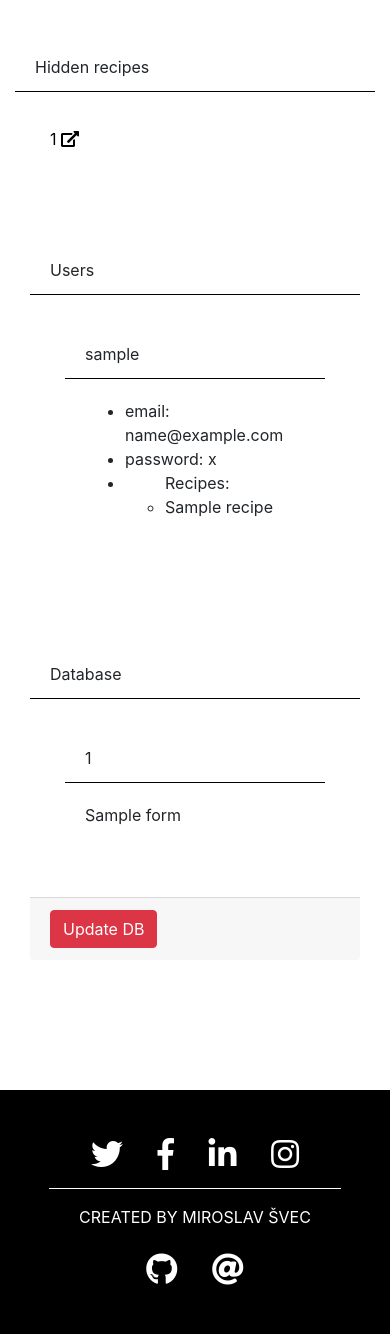
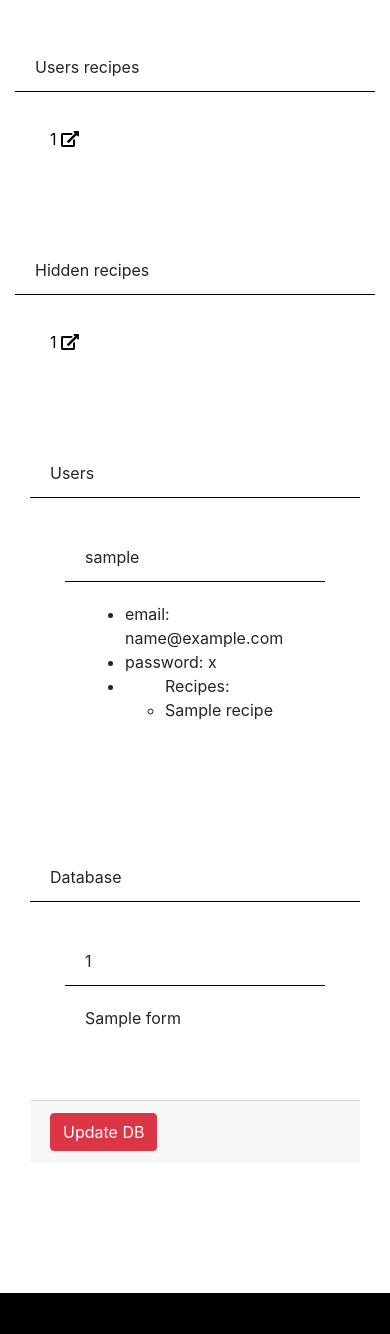
Before and after one commit to Code-Institute-Submissions/project-5, a Flask app: page /admin_dashboard in a window 390 px wide. Shown: the part 72-1406 px from the top of the page. Run offline with Flask 2, Linux system fonts and the light colour scheme; the visitor is signed in with stand-in values (Sample User, id 1); a database or web service that is not in the repository returns one stand-in record (values such as "Sample title"); some libraries are stand-ins or nearby versions.

Commit message:
Raw test for mobiles matplotlib

```diff
--- a/app.py
+++ b/app.py
@@ -1,5 +1,5 @@
 import os
-import pprint
+import matplotlib.pyplot as plt
 from flask import Flask, render_template, redirect, request, url_for, session, flash
 from flask_pymongo import PyMongo
 from bson.objectid import ObjectId
@@ -28,6 +28,7 @@ recipe_schema_id = "5ba2ded543277a316cbf0ef9"
 index.html
 
 """
+
 
 @app.route('/')
 @app.route('/index')
@@ -158,13 +159,15 @@ def recipe(recipe_id):
     forms = forms_collection.find()
     if request.method == "POST":
         if 'user' in session:
-            user_in_db = users_collection.find_one({"username": session['user']})
+            user_in_db = users_collection.find_one(
+                {"username": session['user']})
             return render_template("recipe.html", page_title=recipe['title'], recipe_id=recipe_id, recipe=recipe, forms=forms,  user_in_db=user_in_db, user_id=user_in_db['_id'])
         else:
             return render_template("recipe.html", page_title=recipe['title'], recipe_id=recipe_id, recipe=recipe, forms=forms)
     else:
         if 'user' in session:
-            user_in_db = users_collection.find_one({"username": session['user']})
+            user_in_db = users_collection.find_one(
+                {"username": session['user']})
             user_recipe = [x for x in user_in_db['recipes'] if x == recipe_id]
             voted_recipes = [x for x in user_in_db['votes'] if x == recipe_id]
             return render_template("recipe.html", page_title=recipe['title'], recipe_id=recipe_id, recipe=recipe, user_recipe=user_recipe, voted_recipes=voted_recipes, forms=forms,  user_in_db=user_in_db, user_id=user_in_db['_id'])
@@ -189,7 +192,8 @@ def add_recipe(user_id):
         user_in_db = users_collection.find_one({"username": session['user']})
 
         flash("Recipe added. Thank you!")
-        flash("Please note that your recipe must be approved by admin to be view in the site!")
+        flash(
+            "Please note that your recipe must be approved by admin to be view in the site!")
         flash("However you can still view your recipe trought profile page.")
         return redirect(url_for("recipe", recipe_id=recipe_id))
     if 'user' in session:
@@ -511,10 +515,33 @@ def dashboard():
         user_in_db = users_collection.find_one({"username": session['user']})
         users = users_collection.find()
         forms = forms_collection.find()
+        all_users_recipes = recipes_collection.find({"user_recipe": True})
         hidden_recipes = recipes_collection.find({"visibility": False})
-        return render_template("dashboard.html", page_title="dashboard", users=users, forms=forms, hidden_recipes=hidden_recipes, user_id=user_in_db['_id'])
+        return render_template("dashboard.html", page_title="dashboard", users=users, forms=forms, users_recipes=all_users_recipes, hidden_recipes=hidden_recipes, user_id=user_in_db['_id'])
     return redirect(url_for('index'))
 
+
+@app.route('/pie')
+def pie():
+    labels = 'Users', 'Database'
+    all_recipes = len(Search(collection=recipes_collection))
+    users_recipes = len(
+        [x for x in recipes_collection.find({"user_recipe": True})])
+    sizes = [users_recipes, all_recipes - users_recipes]
+    explode = (0, 0.1)
+    fig1, ax1 = plt.subplots()
+    ax1.pie(sizes, explode=explode, labels=labels, autopct='%1.1f%%',
+            shadow=True, startangle=90)
+    ax1.axis('equal')
+    plt.show()
+    if 'user' in session:
+        user_in_db = users_collection.find_one({"username": session['user']})
+        users = users_collection.find()
+        forms = forms_collection.find()
+        all_users_recipes = recipes_collection.find({"user_recipe": True})
+        hidden_recipes = recipes_collection.find({"visibility": False})
+        return render_template("dashboard.html", page_title="dashboard", users=users, forms=forms, users_recipes=all_users_recipes, hidden_recipes=hidden_recipes, user_id=user_in_db['_id'])
+    return redirect(url_for('index'))
 
 # Update db
 
--- a/templates/dashboard.html
+++ b/templates/dashboard.html
@@ -13,6 +13,22 @@
 
 {% block main_content %}
 <section class="container vh100">
+	<div class="row" id="pei"></div>
+	<div class="row">
+		<div class="card col-12">
+			<div class="card-header">Users recipes</div>
+			<div class="card-body">
+				{% if users_recipes %}
+				{% for recipe in users_recipes %}
+				<div class="card">
+					<a href="{{url_for('recipe', recipe_id=recipe._id)}}" target="_blank">{{recipe._id}} <i class="fas fa-external-link-alt"></i></a>
+				</div>
+				{% endfor %}
+				{% else %}
+				{% endif %}
+			</div>
+		</div>
+	</div>
 	<div class="row">
 		<div class="card col-12">
 			<div class="card-header">Hidden recipes</div>
@@ -95,6 +111,13 @@
 			});
 
 		});
+		$.get(`/pie`, function () {
+
+		}).fail(function (xhr, status, error) {
+			console.log(xhr);
+			console.log(status);
+			console.log(error);
+		});
 
 	});
 </script>
```
